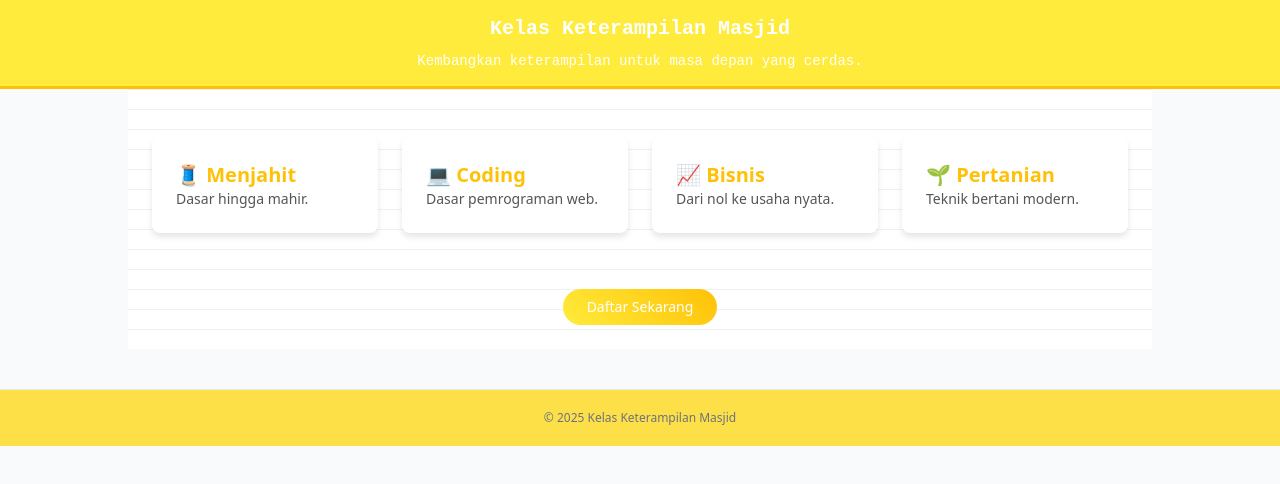
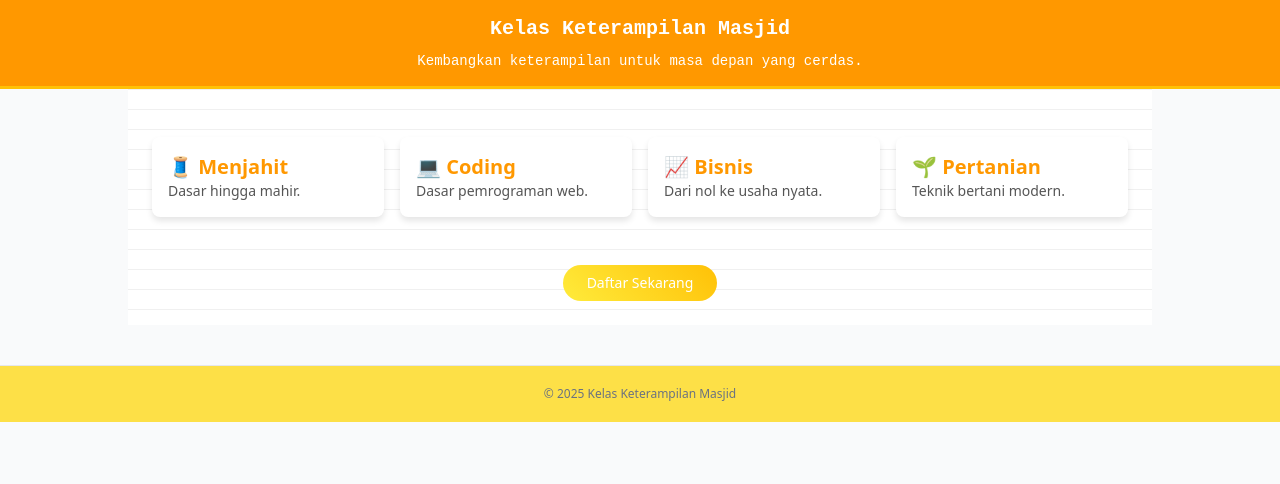
Before and after one commit to Merdekasoft/masjidproduktif, a plain HTML site: page kelas.html in a window 1280 px wide. Drawn offline with nearby package versions, Linux system fonts and the light colour scheme.

Commit message:
Update kelas.html

```diff
--- a/kelas.html
+++ b/kelas.html
@@ -22,14 +22,14 @@
     /* Kartu tanpa border kotak, hanya konten */
     .card {
       background: white;
-      padding: 1.5rem;
-      margin-bottom: 1.5rem;
+      padding: 1rem;
+      margin-bottom: 1rem; /* Mengurangi jarak antar kartu */
       box-shadow: 0 4px 6px rgba(0, 0, 0, 0.1);
       border-radius: 8px;
     }
 
     .card h3 {
-      color: #FFC107;
+      color: #FF9800; /* Oranye */
     }
 
     .card p {
@@ -48,12 +48,12 @@
     }
 
     .header {
-      background-color: #FFEB3B;
+      background-color: #FF9800; /* Warna oranye */
       color: #fff;
       padding: 15px;
       text-align: center;
       font-family: 'Courier New', Courier, monospace;
-      border-bottom: 3px solid #FFC107;
+      border-bottom: 3px solid #FFC107; /* Oranye lebih terang */
     }
 
     /* Ukuran font lebih kecil di layar kecil */
@@ -101,7 +101,7 @@
 
   <!-- Main Content -->
   <main class="p-6 max-w-5xl mx-auto paper-texture">
-    <div class="grid gap-6 grid-cols-1 sm:grid-cols-2 lg:grid-cols-4 mt-6">
+    <div class="grid gap-4 grid-cols-1 sm:grid-cols-2 lg:grid-cols-4 mt-6">
 
       <!-- Card 1 -->
       <div class="fade-in card">
```
